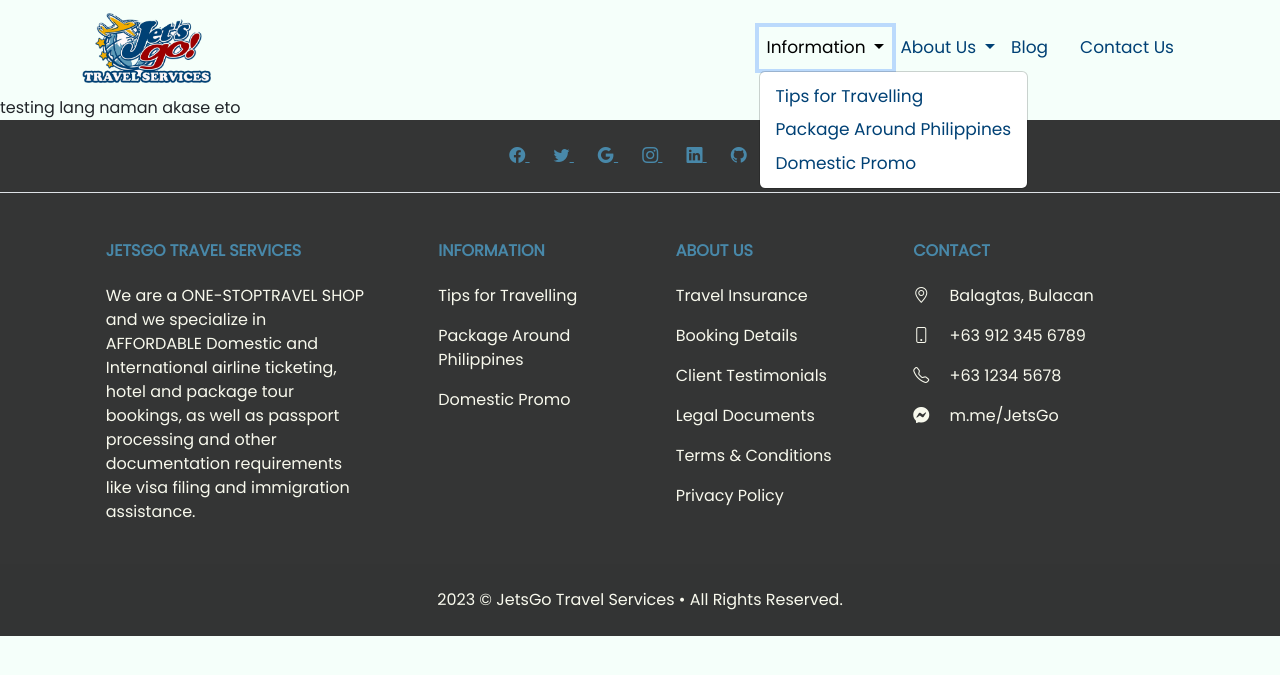
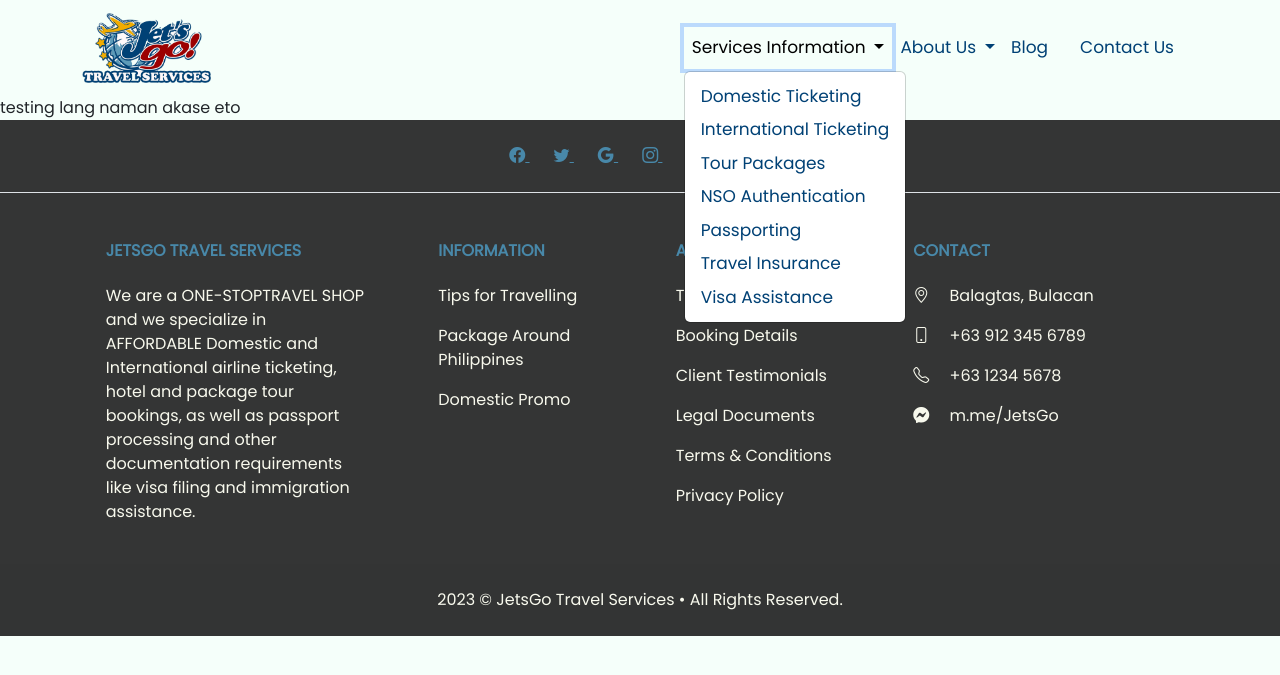
Before and after one commit to CaseyKEOS/jetsgo, a PHP site: page /test.php in a window 1280 px wide, after a click on "Services Information". Shown: the top 675 px of the page. Run offline with PHP 8.4, Linux system fonts and the light colour scheme; some libraries are stand-ins or nearby versions.

Commit message:
services update

```diff
--- a/assets/php/nav.php
+++ b/assets/php/nav.php
@@ -22,12 +22,16 @@
             <ul class="navbar-nav ms-auto">
               <li class="nav-item dropdown">
                 <a class="text nav-link dropdown-toggle" href="#" role="button" data-bs-toggle="dropdown" aria-expanded="false">
-                    Information
+                    Services Information
                 </a>
                 <ul class="dropdown-menu">
-                    <li><a class="text dropdown-item" href="#">Tips for Travelling</a></li>
-                    <li><a class="text dropdown-item" href="#">Package Around Philippines</a></li>
-                    <li><a class="text dropdown-item" href="#">Domestic Promo</a></li>
+                    <li><a class="text dropdown-item" href="#">Domestic Ticketing</a></li>
+                    <li><a class="text dropdown-item" href="#">International Ticketing</a></li>
+                    <li><a class="text dropdown-item" href="#">Tour Packages</a></li>
+                    <li><a class="text dropdown-item" href="#">NSO Authentication</a></li>
+                    <li><a class="text dropdown-item" href="#">Passporting</a></li>
+                    <li><a class="text dropdown-item" href="#">Travel Insurance</a></li>
+                    <li><a class="text dropdown-item" href="#">Visa Assistance</a></li>
                 </ul>
             </li>
             <li class="nav-item dropdown">
```
